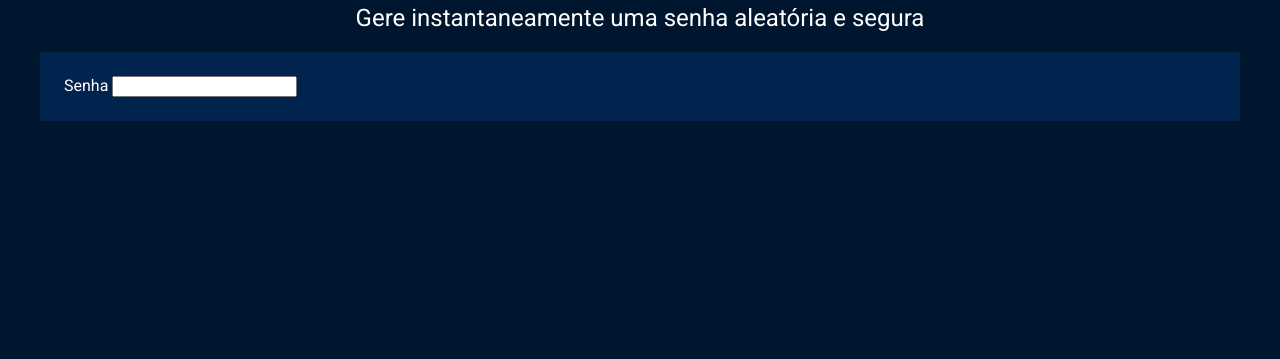
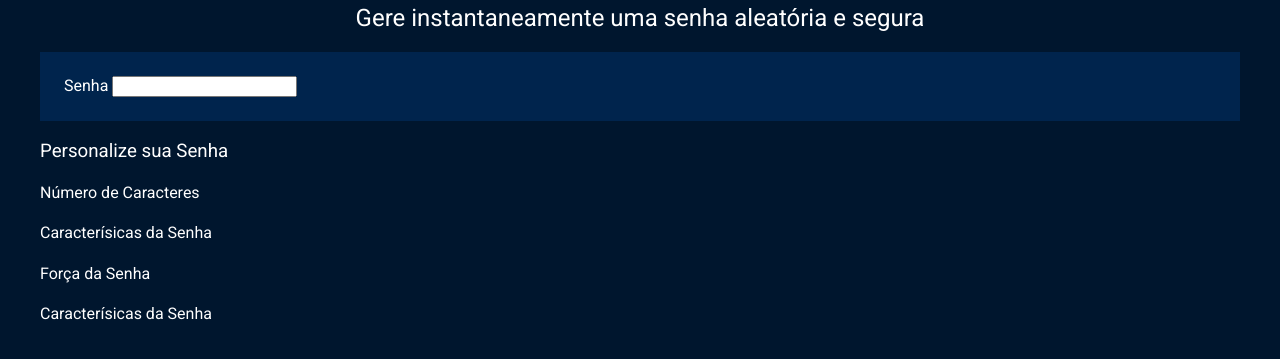
Before and after one commit to eduardoo123/curso2-3olavo, a plain HTML site: page index.html in a window 1280 px wide. Shown: the part 213-572 px from the top of the page. Drawn offline with Linux system fonts and the light colour scheme.

Commit message:
in your head

```diff
--- a/index.html
+++ b/index.html
@@ -20,6 +20,23 @@
             <input name="senha" type="text" id="campo-senha">
 
         </div>
+        <div class="parametro">
+            <h3 class="parametro-titulo">Personalize sua Senha</h3>
+            <div class="paramtro-coluna__senha">
+                <div class="parametro-senha">
+                    <h4 class="parametro-senha__titulo">Número de Caracteres</h4>
+                 </div>
+                 <div class="parametro-senha">
+                    <h4 class="parametro-senha__titulo">Caracterísicas da Senha</h4>
+                </div>
+                <div class="parametro-senha">
+                    <h4 class="parametro-senha__titulo">Força da Senha</h4>
+                </div>
+                <div class="parametro-senha">
+                    <h4 class="parametro-senha__titulo">Caracterísicas da Senha</h4>
+                </div>
+            </div>
+        </div>
     </section>
 </body>
 
```
